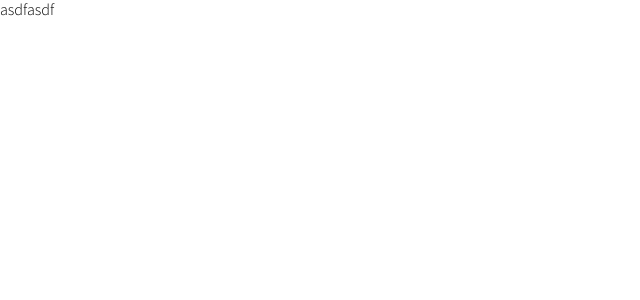
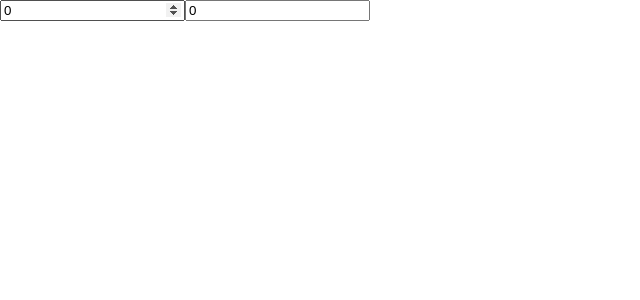
Before and after one commit to 2010psw/recoil-ex, a React (Create React App) app: page / in a window 1280 px wide. Shown: the top 300 px of the page, without its empty margins (0-640 px from the left). Built offline with nearby package versions, Linux system fonts and the light colour scheme.

Commit message:
7.0 Get Selectors

```diff
--- a/src/App.tsx
+++ b/src/App.tsx
@@ -1,5 +1,24 @@
+import React from "react";
+import { useRecoilState, useRecoilValue } from "recoil";
+import { hourSelector, minuteState } from "./atoms";
+
 function App() {
-  return <div>asdfasdf</div>;
+  const [minutes, setMinutes] = useRecoilState(minuteState);
+  const hours = useRecoilValue(hourSelector);
+  const onMinutesChange = (event: React.FormEvent<HTMLInputElement>) => {
+    setMinutes(+event.currentTarget.value);
+  };
+  return (
+    <div>
+      <input
+        value={minutes}
+        onChange={onMinutesChange}
+        type="number"
+        placeholder="Minute"
+      />
+      <input value={hours} type="number" placeholder="Hours" />
+    </div>
+  );
 }
 
 export default App;
--- a/src/atoms.tsx
+++ b/src/atoms.tsx
@@ -1 +1,15 @@
 import { atom, selector } from "recoil";
+
+export const minuteState = atom({
+  key: "minutes",
+  default: 0,
+});
+
+export const hourSelector = selector({
+  key: "hours",
+  get: ({ get }) => {
+    const minutes = get(minuteState);
+
+    return minutes / 60;
+  },
+});
```
